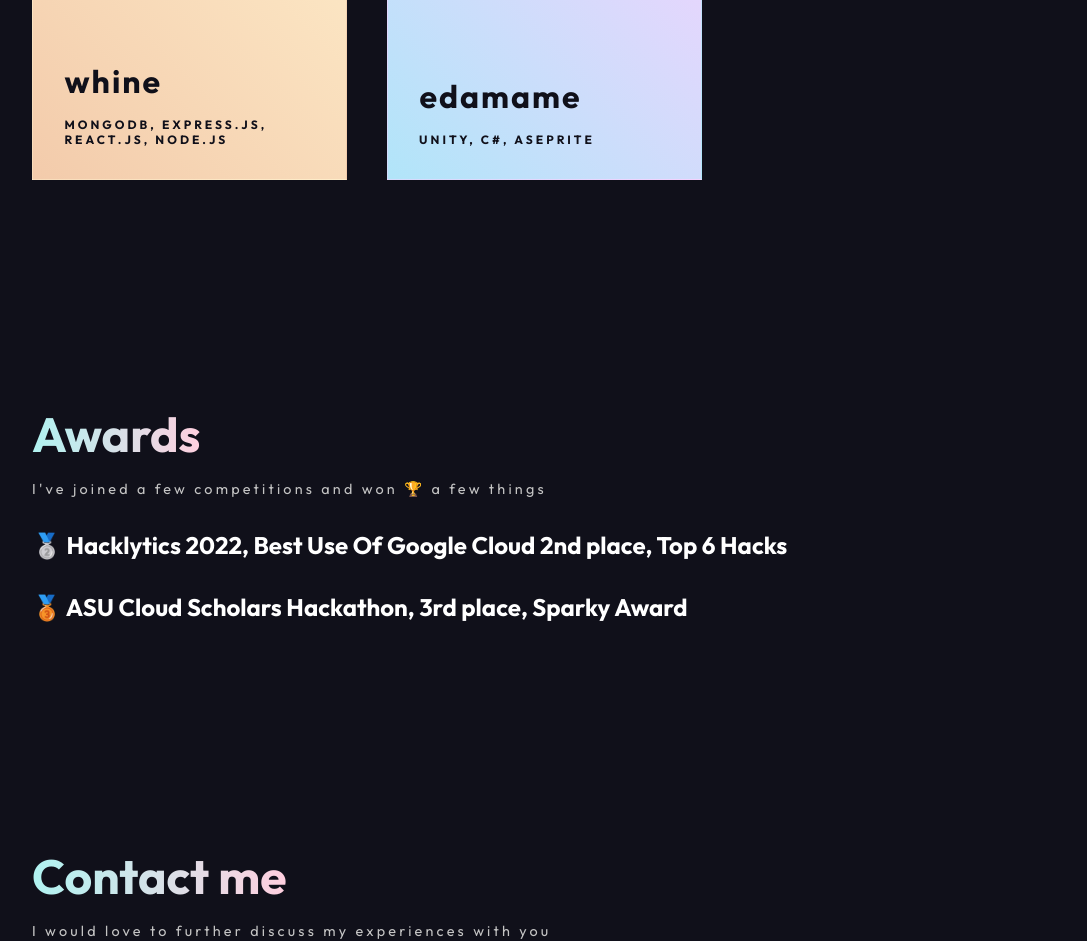
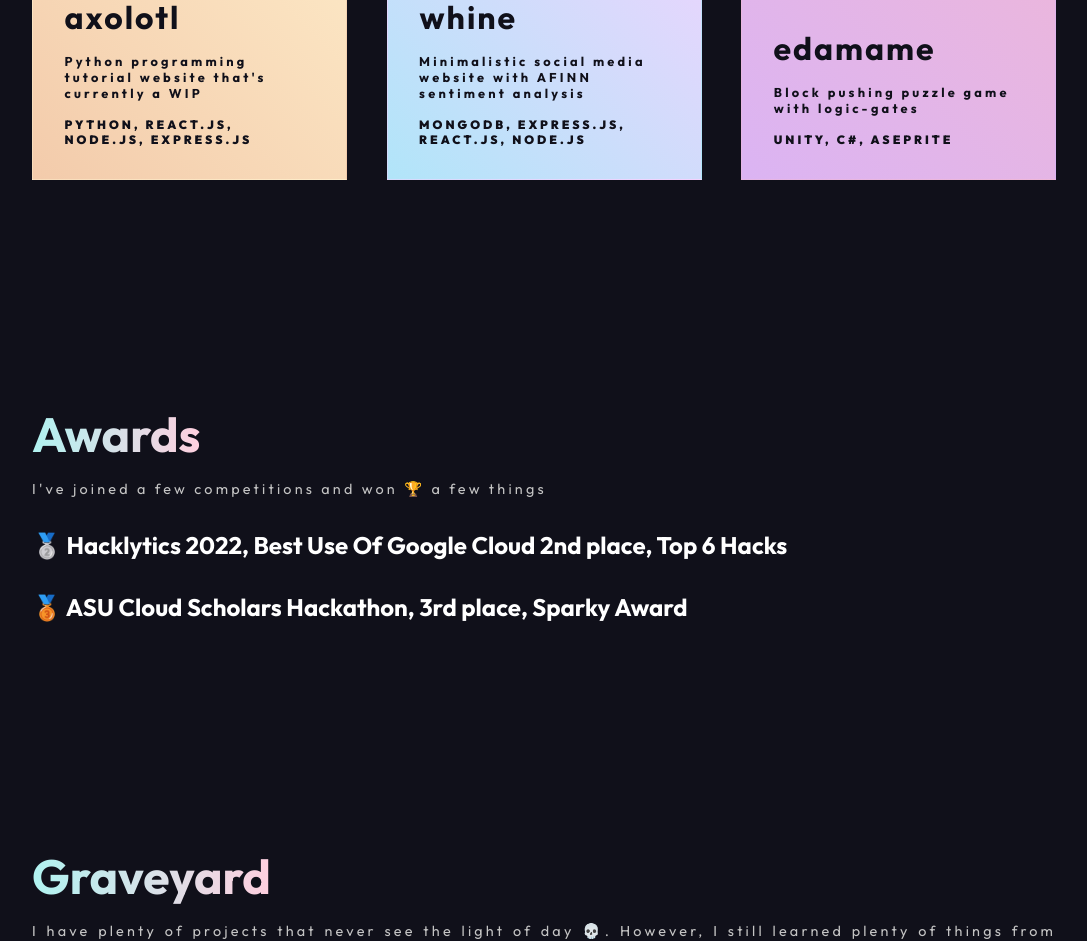
Before and after one commit to hwelsters/portfolio, a React (Create React App) app: page / in a window 1280 px wide. Shown: the part 1480-2421 px from the top of the page, without its empty margins (96-1183 px from the left). Built offline with nearby package versions, Linux system fonts and the light colour scheme.

Commit message:
added description to projects

```diff
--- a/src/data/projects.ts
+++ b/src/data/projects.ts
@@ -1,16 +1,25 @@
 export const projects: Array<ProjectInterface> = [
   {
+    name: "axolotl",
+    description: "Python programming tutorial website that's currently a WIP",
+    githubURL: "https://github.com/hwelsters/axolotl",
+    skills: "PYTHON, REACT.JS, NODE.JS, EXPRESS.JS"
+  },
+  {
     name: "whine",
+    description: "Minimalistic social media website with AFINN sentiment analysis",
     githubURL: "https://github.com/hwelsters/whine",
     externalURL: "https://whining.herokuapp.com/",
     skills: "MONGODB, EXPRESS.JS, REACT.JS, NODE.JS"
   },
   {
     name: "edamame",
+    description: "Block pushing puzzle game with logic-gates",
     githubURL: "https://github.com/hwelsters/edamame",
     externalURL: "https://hwelsters.itch.io/edamame",
     skills: "UNITY, C#, ASEPRITE"
   },
+
 ];
 
 export type ProjectInterface = {
@@ -18,6 +27,7 @@ export type ProjectInterface = {
   githubURL?: string;
   externalURL?: string;
   skills?: string
+  description?: string;
 };
 
 export default projects;
--- a/src/pages/Home/Home.tsx
+++ b/src/pages/Home/Home.tsx
@@ -8,6 +8,7 @@ import Header from "./components/Header/Header";
 import Contacts from "./components/Contacts/Contacts";
 import Awards from "./components/Awards/Awards";
 import About from "./components/About/About";
+import Graveyard from "./components/Graveyard/Graveyard";
 
 export default function Home() {
   return (
@@ -18,6 +19,7 @@ export default function Home() {
       <About/>
       <Projects />
       <Awards />
+      <Graveyard/>
       <Contacts />
       <Footer />
     </PageContainer>
--- /dev/null
+++ b/src/pages/Home/components/Graveyard/Graveyard.tsx
@@ -0,0 +1,13 @@
+import Block from "layouts/Block/Block";
+import React from "react";
+
+export default function Graveyard() {
+  return (
+    <Block>
+      <span className="title">Graveyard</span>
+      <span className="description">
+        I have plenty of projects that never see the light of day 💀. However, I still learned plenty of things from them.
+      </span>
+    </Block>
+  );
+}
--- a/src/pages/Home/components/Projects/Projects.tsx
+++ b/src/pages/Home/components/Projects/Projects.tsx
@@ -33,6 +33,7 @@ export default function Projects() {
               githubURL={e.githubURL}
               externalURL={e.externalURL}
               name={e.name}
+              description={e.description}
               skills={e.skills}
             />
           );
--- a/src/pages/Home/components/Projects/components/Project/Project.module.css
+++ b/src/pages/Home/components/Projects/components/Project/Project.module.css
@@ -39,12 +39,23 @@
   flex: 1;
 }
 
+.description,
 .skills {
   display: flex;
-  font-size: 0.75rem;
-  font-weight: light;
   letter-spacing: 3px;
   width: 100%;
+}
+
+.description {
+  font-weight: light;
+  letter-spacing: 0.2rem;
+  font-size: 0.8rem;
+  margin-bottom: 1rem;
+}
+
+.skills {
+  font-size: 0.75rem;
+  font-weight: bolder;
 }
 
 .links {
--- a/src/pages/Home/components/Projects/components/Project/Project.tsx
+++ b/src/pages/Home/components/Projects/components/Project/Project.tsx
@@ -7,6 +7,7 @@ type ProjectParams = {
   className?: string;
   skills?: string;
   name?: string;
+  description?: string;
   externalURL?: string;
   githubURL?: string;
 };
@@ -14,6 +15,7 @@ export default function Project({
   className,
   skills,
   name,
+  description,
   externalURL,
   githubURL,
 }: ProjectParams) {
@@ -34,6 +36,7 @@ export default function Project({
           )}
         </span>
         <span className={styles.project_name}>{name}</span>
+        <span className={styles.description}>{description}</span>
         <span className={styles.skills}>{skills}</span>
       </div>
     </a>
```
